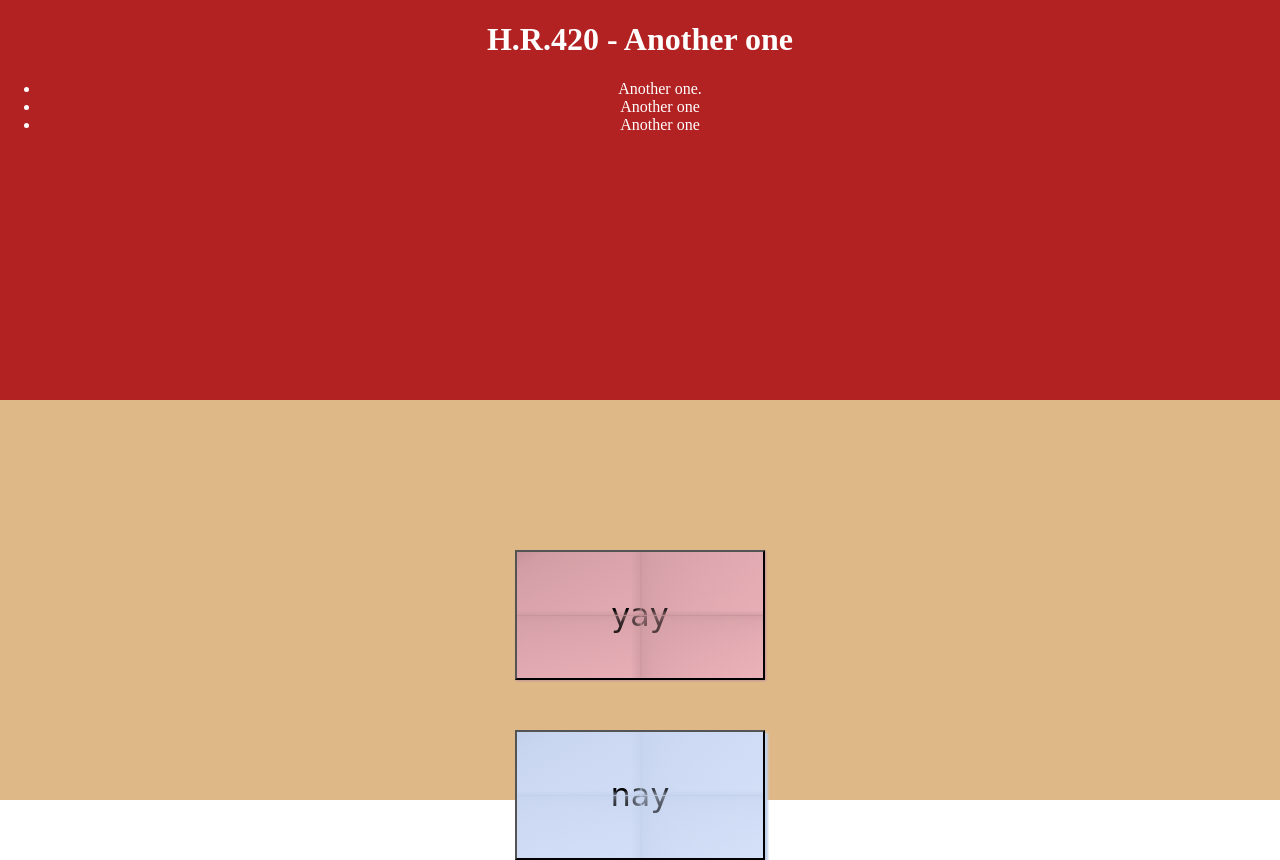
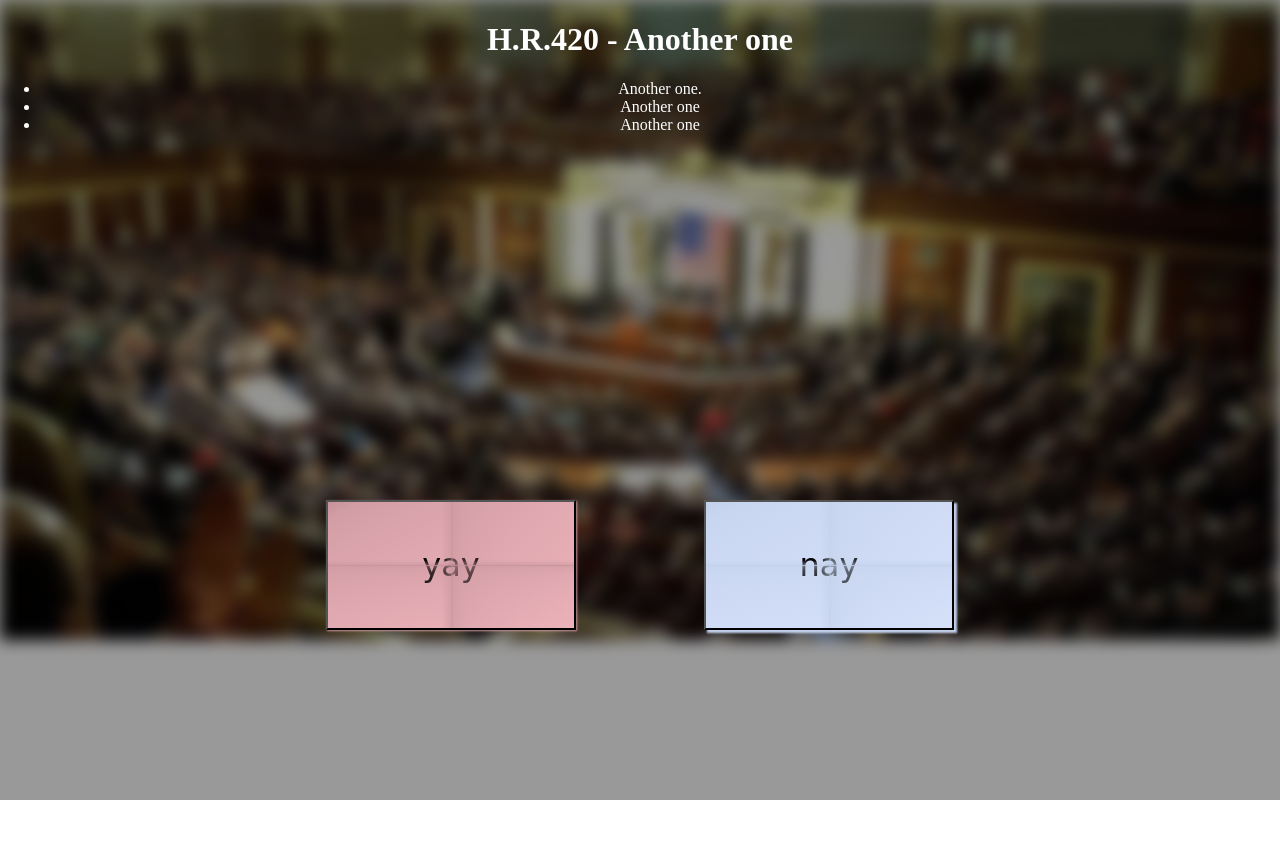
Before and after one commit to MattyUIC/Creative_Research_Proj, a plain HTML site: page index.html in a window 1280 px wide. Both pictures are taken after a click on the button "Start". After the commit the page ends 800 px from the top, so only its background shows below. Drawn offline with nearby package versions, Linux system fonts and the light colour scheme.

Commit message:
New styling and refactored some functions

```diff
--- a/index.js
+++ b/index.js
@@ -285,17 +285,21 @@ function bill_q_page(){
                                           current_bill.senate];
   //
 
+  let bill_page_container = createElement('div');
+  let bill_q_page_img = createElement('div');
+  bill_q_page_img.id('bill_q_page_img').class('blur_box').parent(bill_page_container);
+
   //Container for all content on page
-  let page_content = createElement('div');
-  page_content.class('page_content').id('bill_' + bill_count);
+  let bill_page_content = createElement('div');
+  bill_page_content.class('page_content').parent(bill_page_container).id('bill_' + bill_count);
 
   //Container for the right side of the content (Bill information and voting buttons)
   let bill_q_content_top = createElement('div').class('page_content_top').id('bill_q_top');
-  bill_q_content_top.parent(page_content);
+  bill_q_content_top.parent(bill_page_content);
 
   //Container for the left side content (Bill graph breakdowns and post voting graphics)
   let bill_q_content_bottom = createElement('div').class('page_content_bottom').id('bill_q_bottom');
-  bill_q_content_bottom.parent(page_content);
+  bill_q_content_bottom.parent(bill_page_content);
 
   //Container the graphics content
   let graphics_container = createElement('div').class('graphics_container').id('gc');
@@ -331,7 +335,7 @@ function bill_q_page(){
   let nay = createElement('button', "nay").class("paper blue").parent(bill_button_content);
 
   let next_button_content = createElement('div').class('next_button_content').id('next_button_content');
-  next_button_content.parent(page_content);
+  next_button_content.parent(bill_page_content);
   next_button_content.hide();
 
   let next_button = createElement('button', "Next").class("next_button")
--- a/paper_style.css
+++ b/paper_style.css
@@ -49,14 +49,14 @@
       var(--paper-color);
     min-width: 250px;
     min-height: 130px;
-    display: flex;
+    display: inline-flex;
     align-items: center;
     justify-content: center;
     font-family: "Caveat", cursive;
     font-size: 2rem;
     box-shadow: var(--shadow-size) var(--shadow-size) 2px var(--paper-dark);
-    margin: auto;
-    margin-top: 50px;
+    margin-right: 5vw;
+    margin-left: 5vw;
   }
 
   .paper::after {
--- a/style.css
+++ b/style.css
@@ -3,9 +3,6 @@ html, body {
     height: 100%;
 }
 
-body{
-    /* background-color: black; */
-}
 .start_button{
     position: absolute;
 }
@@ -58,16 +55,28 @@ body{
 }
 
 .page_content{
-    background-color: darkorchid;
+    position: absolute;
+    background-color: rgb(0,0,0); /* Fallback color */
+    background-color: rgba(0,0,0, 0.4); /* Black w/opacity/see-through */
     display: inline-grid;
     grid-template-rows: 50% 50%;
-    position: absolute;
     text-align: center;
     color: white;
     width: 100%;
     height: 100%;
     visibility: visible;
 }
+
+#bill_q_page_img{
+    position: absolute;
+    background-image: url("/Creative_Research_Proj/imgs/congressional_floor.jpg");
+    height: 50vw;
+    width: 100%;
+    background-position: center;
+    background-repeat: no-repeat;
+    background-size: cover;
+}
+
 .canvas_content{
     height: 500px;
     width: 500px;
@@ -75,10 +84,10 @@ body{
 .vote_button_content{
     /* display: inline-grid; */
     position: relative;
-top: 25%;
-width: 80%;
-height: 50%;
-left: 10%;
+    top: 25%;
+    width: 80%;
+    height: 50%;
+    left: 10%;
 
 }
 .voting_yea{
@@ -106,11 +115,11 @@ left: 10%;
 
 
 .page_content_bottom{
-    background-color: burlywood;
+    /* background-color: burlywood; */
     position: relative;
 }
 .page_content_top{
-    background-color:firebrick;
+    /* background-color:firebrick; */
 }
 
 .graphics_container{
@@ -120,8 +129,8 @@ left: 10%;
     width: 90%;
     height: 90%;
     top: 5%;
+}
 
-}
 .graphics_canvas{
     width: 100%;
     height: 100%;
```
